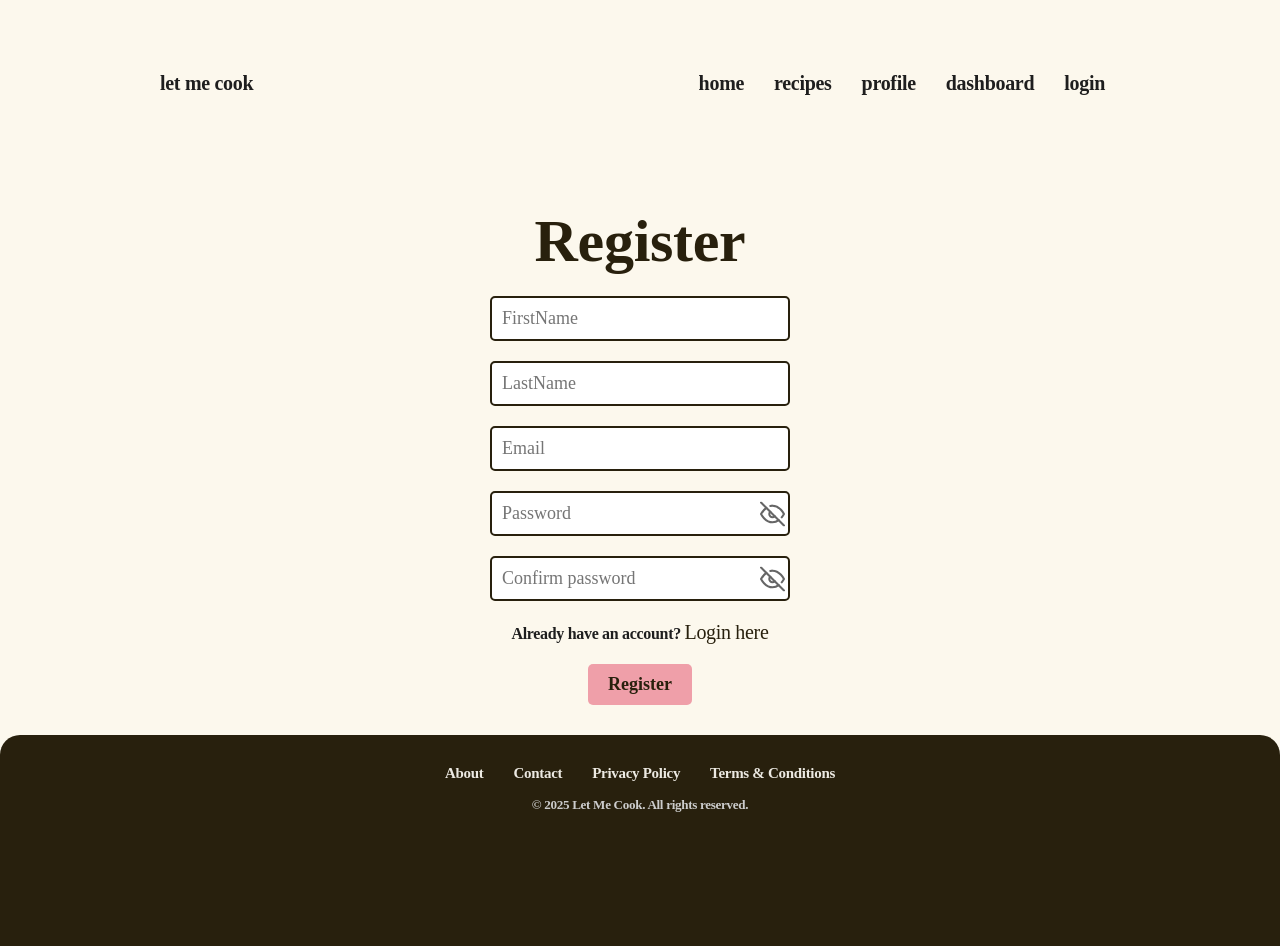
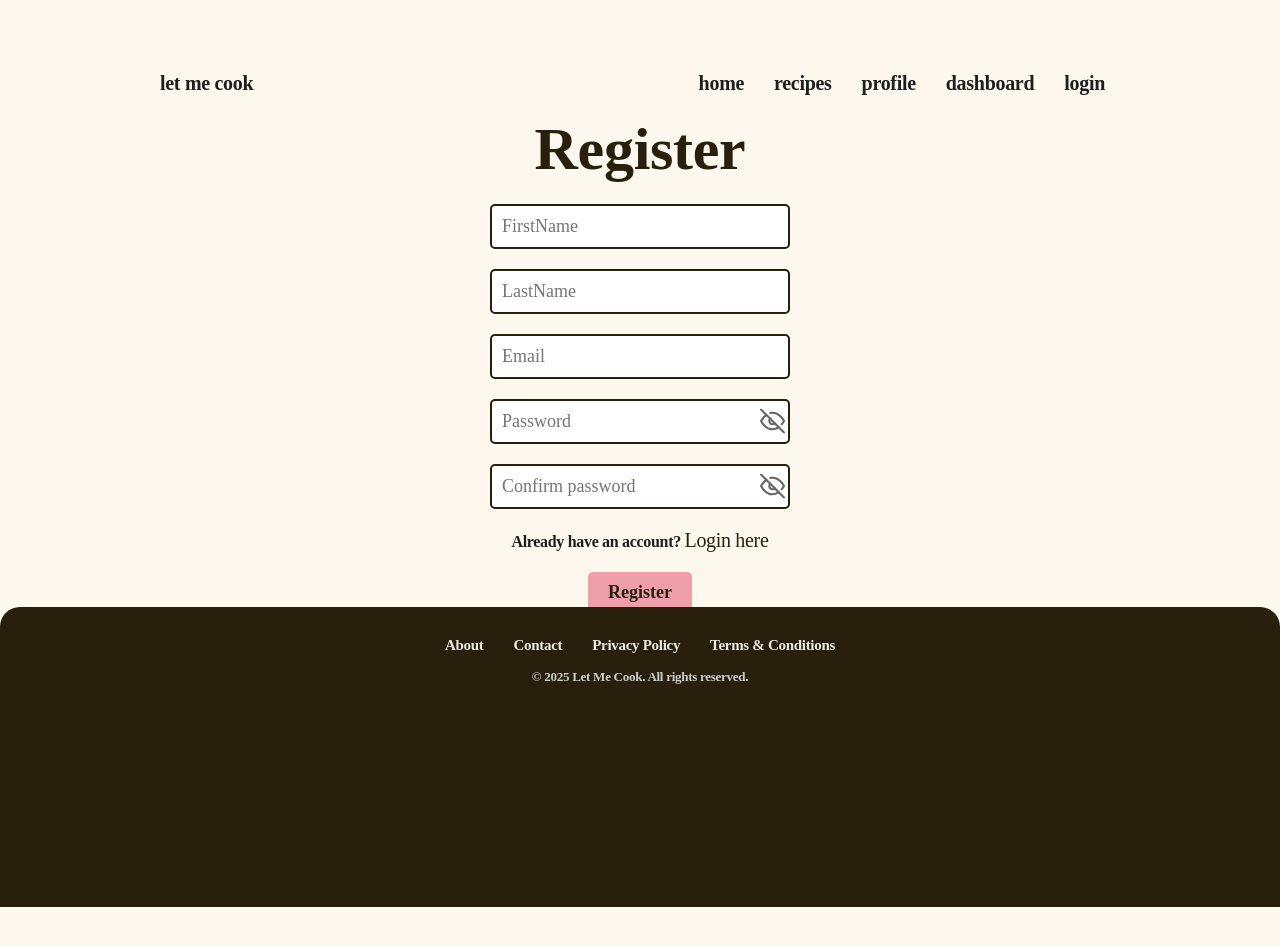
Before and after one commit to jennyhe-coder/LetMeCook-Documentation, a React (Vite) app in the folder client/: page /register in a window 1280 px wide. Shown: the top 946 px of the page. After the commit the page ends 907 px from the top, so only its background shows below. Built offline with nearby package versions, Linux system fonts and the light colour scheme; no server answers; a web font is replaced by a local one.

Commit message:
edit login/registration forms

```diff
--- a/client/src/pages/ForgotPassword.jsx
+++ b/client/src/pages/ForgotPassword.jsx
@@ -35,6 +35,7 @@ export default function ForgotPassword() {
         />
         <div className="layout-wrapper">
         <div className="form-page">
+            <div className='center-container'>
                 <form onSubmit={handleResetPassword} className='login-form'>
                     <h2>Forgot Password</h2>
                     <p>Enter your email address to receive a password reset link.</p>
@@ -50,6 +51,7 @@ export default function ForgotPassword() {
                 </form>
             </div>
             </div>
+        </div>
         </>
     );
 }
--- a/client/src/pages/Login.jsx
+++ b/client/src/pages/Login.jsx
@@ -28,7 +28,8 @@ export default function Login() {
   return (
     <>
     <div className= "layout-wrapper">
-      <div  className="form-page">
+      <div className="form-page">
+        <div className="center-container">
           <form className="login-form" onSubmit={handleLogin}>
             <h2>Login</h2>
             <input value={email} onChange={(e) => setEmail(e.target.value)} placeholder="Email" />
@@ -43,6 +44,7 @@ export default function Login() {
             <Link to="/forgot-password" className="link">Forgot Password?</Link>
             {error.length > 0 && <p>{error}</p>}
           </form>
+        </div>
       </div>
     </div>
     </>
--- a/client/src/pages/Register.jsx
+++ b/client/src/pages/Register.jsx
@@ -65,7 +65,7 @@ export default function Register() {
         />
         <div className="layout-wrapper">
         <div className="form-page">
-            <div >
+            <div className="center-container">
                 <form onSubmit={handleRegister} className='login-form'>
                 <h2>Register</h2>
                 <input value={firstName} onChange={(e) => setFirstName(e.target.value)} placeholder='FirstName'/>
--- a/client/src/pages/ResetPassword.jsx
+++ b/client/src/pages/ResetPassword.jsx
@@ -42,6 +42,7 @@ export default function ResetPassword() {
         />
         <div className="layout-wrapper">
         <div className='form-page'>
+            <div className='center-container'>
                 <form onSubmit={handleResetPassword} className="login-form">
                     <h2>Reset Password</h2>
                     <div className="password-wrapper">
@@ -71,6 +72,7 @@ export default function ResetPassword() {
                 </form>
             </div>
         </div>
+        </div>
         </>
     );
 }
--- a/client/src/styles.css
+++ b/client/src/styles.css
@@ -26,6 +26,7 @@ body,
   /* overflow-x: hidden; */
   background: #FCF8ED;
 }
+
 
 img {
   width: 100%;
@@ -1130,8 +1131,8 @@ p {
   align-items: center;
   max-width: 500px;
   gap: 20px;
-  padding-bottom: 10%;
-
+  padding-bottom: 20%;
+  padding-top: 5%;
 }
 
 .login-form h2 {
@@ -1190,14 +1191,8 @@ p {
   flex-direction: column;
   align-items: center;
   justify-content: center;
-  height: 70vh;
+  height: 50vh;
   width: 60%;
-  background-color: #f0d8fb9a;
-  border-style: solid;
-  border-color: #28200d;
-  border-width: 2px;
-  border-radius: 10px;
-  box-shadow: 0 10px 8px rgba(0, 0, 0, 0.1);
 }
 
 .form-page {
```
Lines whose indentation alone changed are shown as unchanged.
